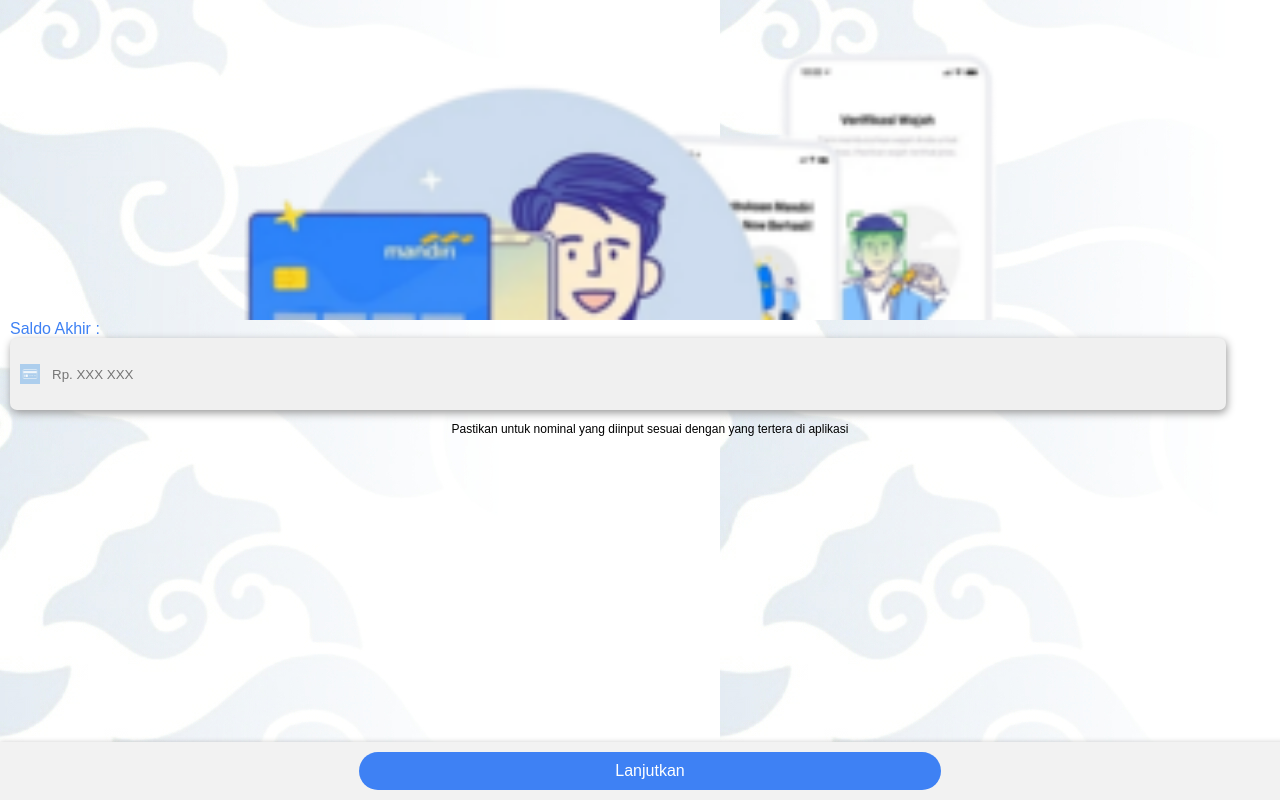
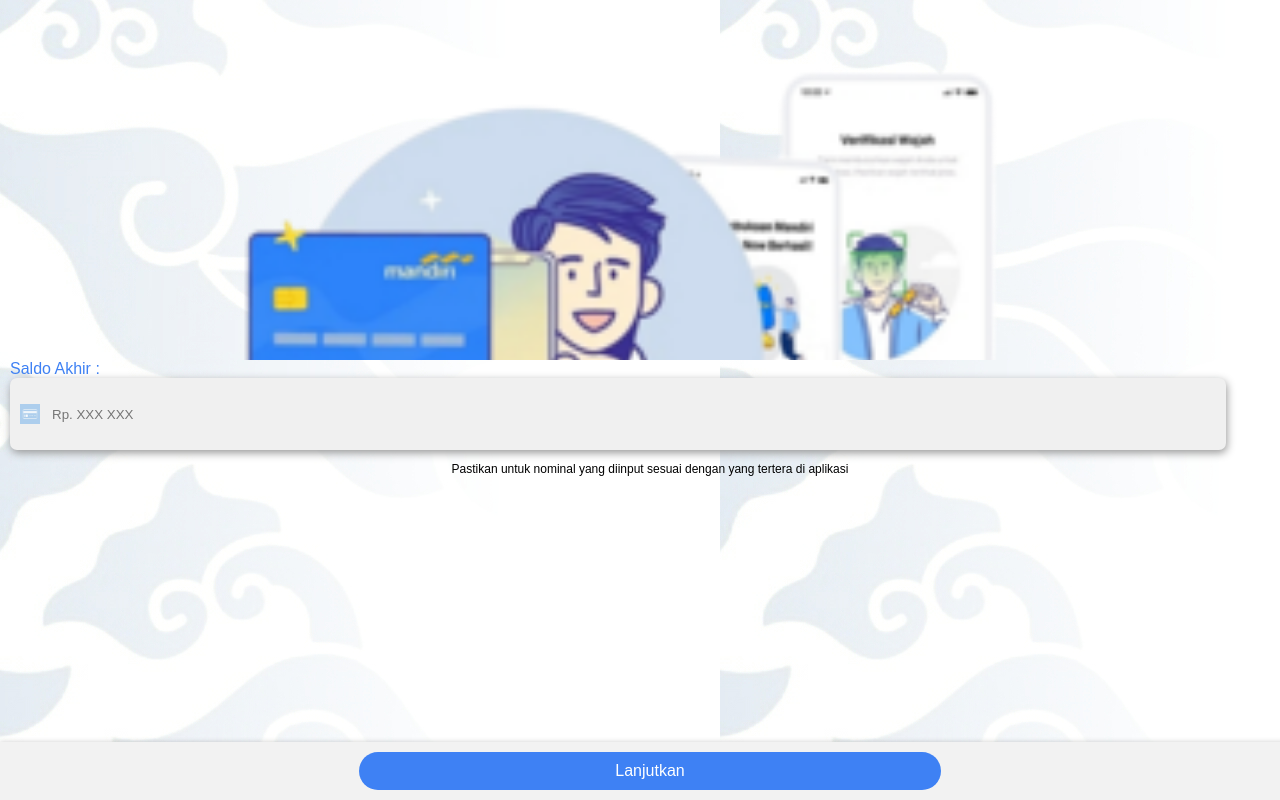
Before and after one commit to nowasky7/livinme, a plain HTML site: page saldo-akhir.html in a window 1280 px wide. Drawn offline with Linux system fonts and the light colour scheme.

Commit message:
saldo-akhir.css

```diff
--- a/saldo-akhir.css
+++ b/saldo-akhir.css
@@ -13,7 +13,7 @@ body, html {
     top: 0;
     left: 0;
     width: 100%;
-    height: 40vh; /* Tinggi header setinggi viewport */
+    height: 45vh; /* Tinggi header setinggi viewport */
     background: url('header3.png') no-repeat center center/cover; /* Ganti 'path/to/your/image.jpg' dengan path gambar Anda */
      /* Memastikan gambar berada di belakang konten lainnya */
   }
```
